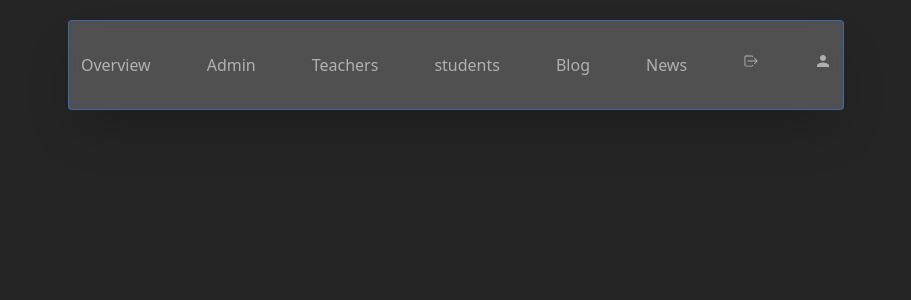
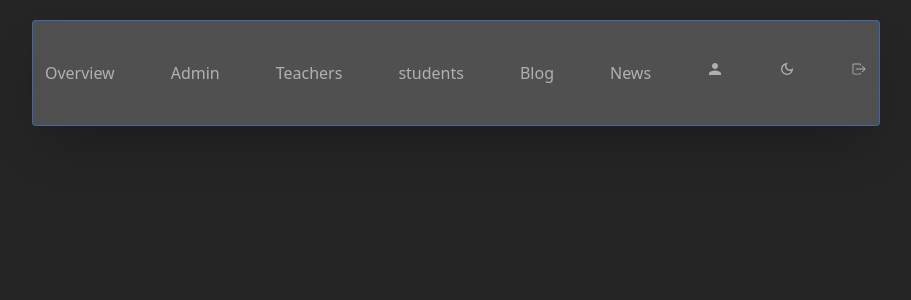
Before and after one commit to tobias-omondi/schoolapplication, a React (Vite) app in the folder school-dashboard/: page / in a window 1280 px wide. Shown: the top 300 px of the page, without its empty margins (184-1095 px from the left). Built offline with nearby package versions, Linux system fonts and the light colour scheme.

Commit message:
dashboard navbar ui

```diff
--- a/school-dashboard/src/components/NavbarComponents/Navbar.jsx
+++ b/school-dashboard/src/components/NavbarComponents/Navbar.jsx
@@ -3,6 +3,7 @@ import {motion} from 'framer-motion'
 import { NavLink } from 'react-router-dom';
 import { IoIosLogOut } from "react-icons/io";
 import { IoMdPerson } from "react-icons/io";
+import { MdOutlineDarkMode } from "react-icons/md";
 
 
 
@@ -13,8 +14,9 @@ const navLinks = [
   { id: 4, name: 'students', path: '/students' },
   { id: 5, name: 'Blog', path: '/blog' },
   { id: 6, name: 'News', path: '/news' },
-  { id: 8, name: <IoIosLogOut />, path: '/logout/admin' },
-  { id: 8, name: <IoMdPerson />, path: '/user/admin' },
+  { id: 7, name: <IoMdPerson />, path: '/user/admin' },
+  { id: 8, name: <MdOutlineDarkMode/>},
+  { id: 9, name: <IoIosLogOut />, path: '/logout/admin' },
 ];
 
 const navAnimation = {
@@ -41,7 +43,7 @@ const linkAnimation = {
 const Navbar = () => {
   return (
     <motion.div
-    className='sticky bg-white/20 py-8 px-3 mt-5 rounded shadow-2xl backdrop-blur-lg border border-blue-500/50 max-w-fit items-center mx-auto'>
+    className='sticky bg-white/20 py-10 px-3 mt-5 rounded shadow-2xl backdrop-blur-lg border border-blue-500/50 max-w-fit items-center mx-auto'>
 
       <nav>
         <motion.div  className='flex justify-center w-2/3 shadow-2xl text-white/55  text-center mx-auto space-x-14'
```
